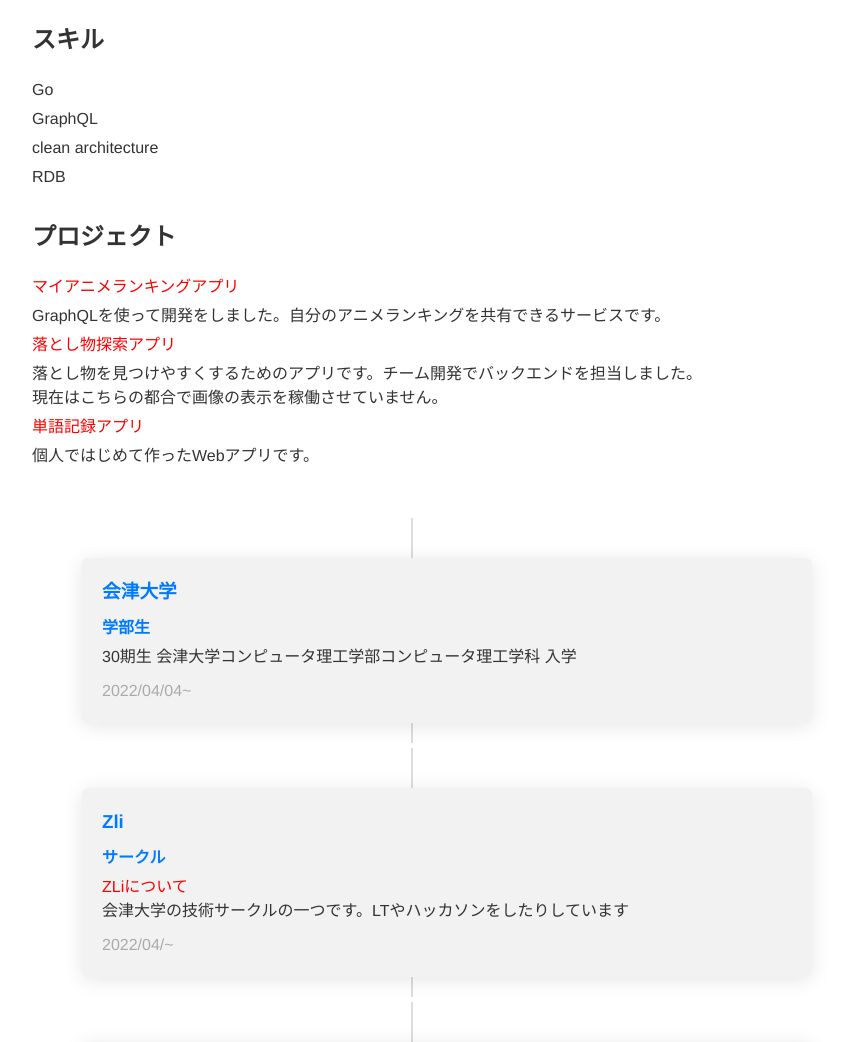
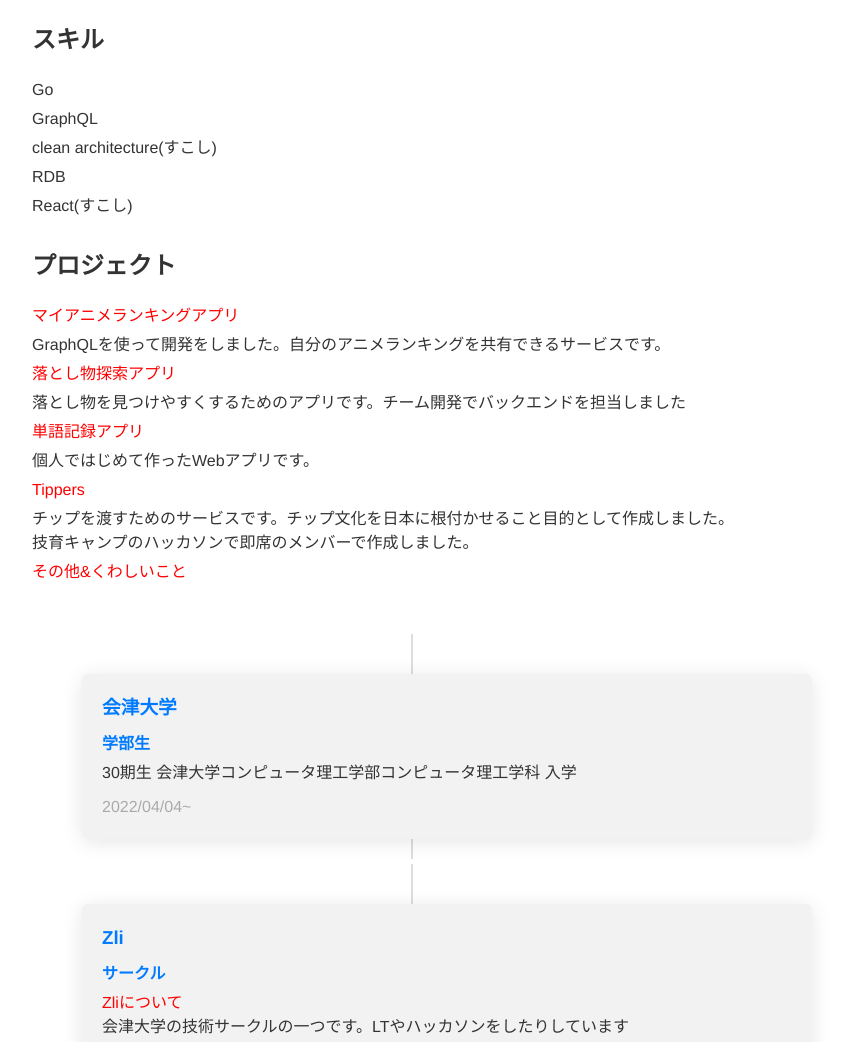
Before and after one commit to yuorei/yuorei.github.io, a plain HTML site: page index.html in a window 1280 px wide. Shown: the part 200-1242 px from the top of the page, without its empty margins (228-1071 px from the left). Drawn offline with Linux system fonts and the light colour scheme.

Commit message:
ハッカソン追加

```diff
--- a/index.html
+++ b/index.html
@@ -27,32 +27,41 @@
       <h2>プロフィール</h2>
       <p>yuorei(ユオレイ)です。ソフトウェアエンジニアをめざして修行中<br>主にバックエンドを勉強中</p>
     </section>
+
     <section id="skills">
       <h2>スキル</h2>
       <ul>
         <li>Go</li>
         <li>GraphQL</li>
-        <li>clean architecture</li>
+        <li>clean architecture(すこし)</li>
         <li>RDB</li>
-
+        <li>React(すこし)</li>
       </ul>
     </section>
+
     <section id="projects">
       <h2>プロジェクト</h2>
       <ul>
         <li><a href="https://my-anime-ranking-front.vercel.app/">マイアニメランキングアプリ</a></li>
         <li>GraphQLを使って開発をしました。自分のアニメランキングを共有できるサービスです。</li>
-        <li><a href="https://otoshimono.gpio.biz/">落とし物探索アプリ</a></li>
-        <li>落とし物を見つけやすくするためのアプリです。チーム開発でバックエンドを担当しました。<br>現在はこちらの都合で画像の表示を稼働させていません。</li>
+
+        <li><a href="https://www.youtube.com/watch?v=F57NiQB6yW0">落とし物探索アプリ</a></li>
+        <li>落とし物を見つけやすくするためのアプリです。チーム開発でバックエンドを担当しました</li>
+
         <li><a href="https://github.com/yuorei/word-and-meaning-keep">単語記録アプリ</a></li>
         <li>個人ではじめて作ったWebアプリです。</li>
+
+        <li><a href="https://docs.google.com/presentation/d/1qsy5TNcGxl6OiJhcSdfNGp0vqMtIooITFp1MI8WZvFo/edit?usp=sharing">Tippers</a></li>
+        <li>チップを渡すためのサービスです。チップ文化を日本に根付かせること目的として作成しました。<br>技育キャンプのハッカソンで即席のメンバーで作成しました。</li>
+
+        <li><a href="https://hackmd.io/dilefuCXRkaZepOalpduvg">その他&くわしいこと</a></li>
       </ul>
     </section>
   </main>
 
   <!-- 時系列 -->
   <section id="experience">
-     <!--<h2>経歴</h2>-->
+    <!--<h2>経歴</h2>-->
     <ul>
       <li>
         <div class="timeline">
@@ -64,17 +73,19 @@
           </div>
         </div>
       </li>
+
       <li>
         <div class="timeline">
           <div class="timeline-content">
             <h3>Zli</h3>
             <h4>サークル</h4>
-            <p><a href="https://old.zli.works/"> ZLiについて</a></p>
+            <p><a href="https://old.zli.works/"> Zliについて</a></p>
             <p>会津大学の技術サークルの一つです。LTやハッカソンをしたりしています</p>
             <p class="timeline-date">2022/04/~</p>
           </div>
         </div>
       </li>
+
       <li>
         <div class="timeline">
           <div class="timeline-content">
@@ -85,6 +96,7 @@
           </div>
         </div>
       </li>
+
       <li>
         <div class="timeline">
           <div class="timeline-content">
@@ -95,6 +107,7 @@
           </div>
         </div>
       </li>
+
       <li>
         <div class="timeline">
           <div class="timeline-content">
@@ -105,6 +118,7 @@
           </div>
         </div>
       </li>
+
       <li>
         <div class="timeline">
           <div class="timeline-content">
@@ -113,6 +127,17 @@
             <p><a href="https://yuorei.hatenablog.com/entry/2023/03/08/014047"> ブログのリンク</a></p>
             <p>とても良い機会でした! 詳しくはブログで</p>
             <p class="timeline-date">2023/02/04</p>
+          </div>
+        </div>
+      </li>
+
+      <li>
+        <div class="timeline">
+          <div class="timeline-content">
+            <h3>MIXI git Challenge 参加</h3>
+            <h4>ワークショップ</h4>
+            <p>普段使わないようなgitコマンドを使うなど、gitについて深く学べました</p>
+            <p class="timeline-date">2023/07/08</p>
           </div>
         </div>
       </li>
```
